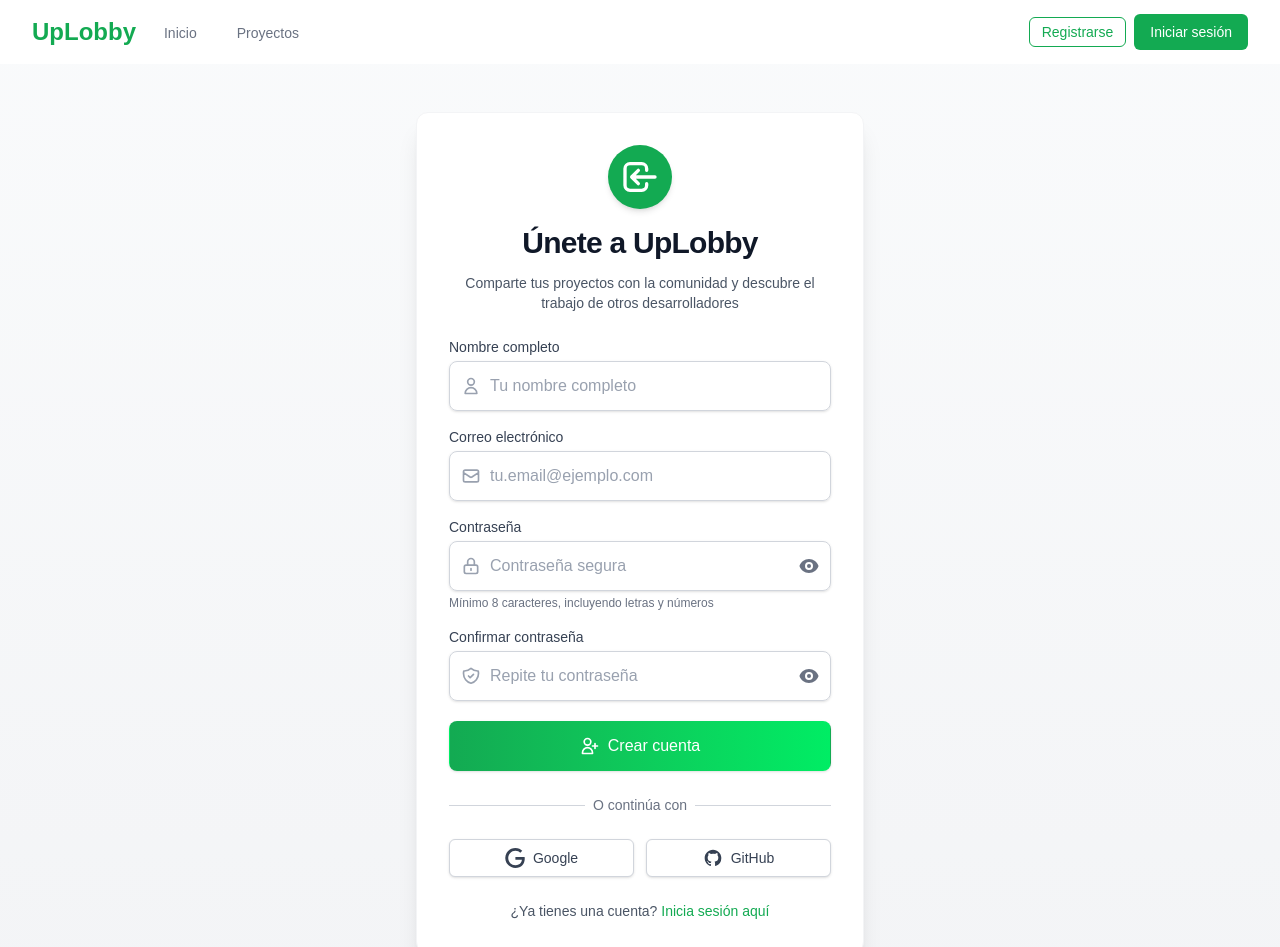
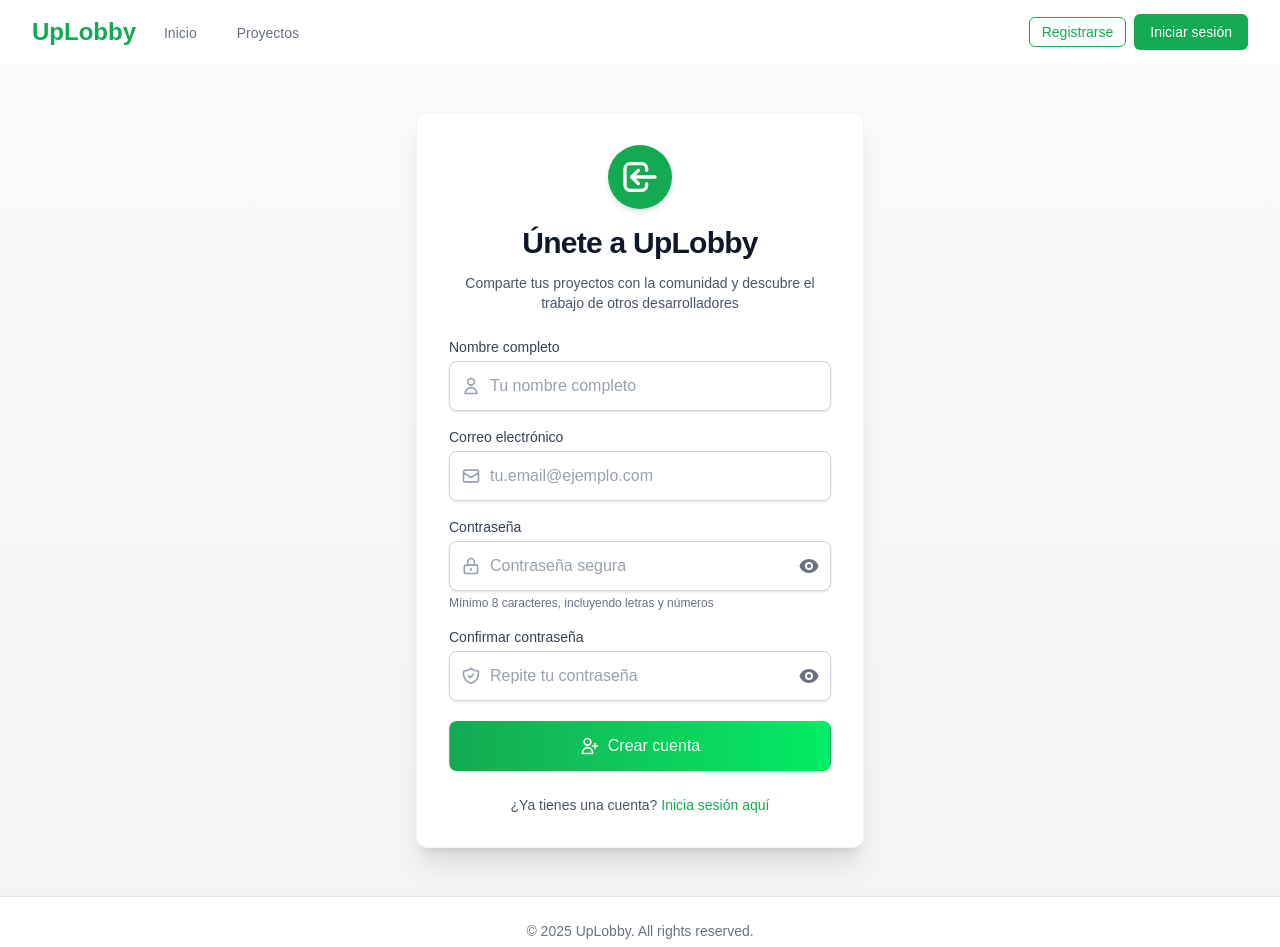
Before and after one commit to jemmdevs/uplobby-v1, a Next.js app: page /auth/signup in a window 1280 px wide. Shown: the top 947 px of the page. Built offline with nearby package versions, Linux system fonts and the light colour scheme; no server answers.

Commit message:
functional 1

```diff
--- a/app/api/admin/users/route.js
+++ b/app/api/admin/users/route.js
@@ -1,6 +1,7 @@
 import { NextResponse } from 'next/server';
 import { connectToDB } from '@/lib/mongodb';
 import User from '@/models/User';
+import Project from '@/models/Project';
 import { withAdmin } from '@/middleware/withAdmin';
 
 // GET - Obtener todos los usuarios
@@ -75,10 +76,34 @@
       return NextResponse.json({ error: 'No se puede eliminar la cuenta de administrador principal' }, { status: 403 });
     }
 
-    // Eliminar el usuario
+    // 1. Eliminar todos los proyectos creados por el usuario
+    const deletedProjects = await Project.deleteMany({ creator: userId });
+
+    // 2. Eliminar todos los comentarios hechos por el usuario en otros proyectos
+    // Buscar proyectos que contienen comentarios del usuario
+    const projectsWithUserComments = await Project.find({ 'comments.author': userId });
+
+    // Para cada proyecto, filtrar los comentarios del usuario
+    for (const project of projectsWithUserComments) {
+      project.comments = project.comments.filter(comment =>
+        comment.author.toString() !== userId.toString()
+      );
+      await project.save();
+    }
+
+    // 3. Eliminar los likes del usuario en proyectos
+    await Project.updateMany(
+      { likes: userId },
+      { $pull: { likes: userId } }
+    );
+
+    // 4. Finalmente, eliminar el usuario
     await User.findByIdAndDelete(userId);
 
-    return NextResponse.json({ message: 'Usuario eliminado correctamente' }, { status: 200 });
+    return NextResponse.json({
+      message: 'Usuario y todo su contenido eliminado correctamente',
+      deletedProjects: deletedProjects.deletedCount
+    }, { status: 200 });
   } catch (error) {
     console.error('Error al eliminar usuario:', error);
     return NextResponse.json({ error: 'Error al eliminar usuario' }, { status: 500 });
--- a/app/auth/signup/page.js
+++ b/app/auth/signup/page.js
@@ -284,43 +284,6 @@
           </div>
         </form>
 
-        {/* Opciones alternativas */}
-        <div className="mt-6">
-          <div className="relative">
-            <div className="absolute inset-0 flex items-center">
-              <div className="w-full border-t border-gray-300 dark:border-gray-700"></div>
-            </div>
-            <div className="relative flex justify-center text-sm">
-              <span className="px-2 bg-white dark:bg-[var(--mongodb-navy)] text-gray-500 dark:text-gray-400">
-                O continúa con
-              </span>
-            </div>
-          </div>
-
-          <div className="mt-6 grid grid-cols-2 gap-3">
-            <button
-              type="button"
-              onClick={() => signIn('google', { callbackUrl: '/projects' })}
-              className="w-full inline-flex justify-center py-2 px-4 border border-gray-300 dark:border-gray-700 rounded-md shadow-sm bg-white dark:bg-gray-800 text-sm font-medium text-gray-700 dark:text-gray-200 hover:bg-gray-50 dark:hover:bg-gray-700 transition-colors duration-200"
-            >
-              <svg className="h-5 w-5" aria-hidden="true" fill="currentColor" viewBox="0 0 24 24">
-                <path d="M12.48 10.92v3.28h7.84c-.24 1.84-.853 3.187-1.787 4.133-1.147 1.147-2.933 2.4-6.053 2.4-4.827 0-8.6-3.893-8.6-8.72s3.773-8.72 8.6-8.72c2.6 0 4.507 1.027 5.907 2.347l2.307-2.307C18.747 1.44 16.133 0 12.48 0 5.867 0 .307 5.387.307 12s5.56 12 12.173 12c3.573 0 6.267-1.173 8.373-3.36 2.16-2.16 2.84-5.213 2.84-7.667 0-.76-.053-1.467-.173-2.053H12.48z" />
-              </svg>
-              <span className="ml-2">Google</span>
-            </button>
-            <button
-              type="button"
-              onClick={() => signIn('github', { callbackUrl: '/projects' })}
-              className="w-full inline-flex justify-center py-2 px-4 border border-gray-300 dark:border-gray-700 rounded-md shadow-sm bg-white dark:bg-gray-800 text-sm font-medium text-gray-700 dark:text-gray-200 hover:bg-gray-50 dark:hover:bg-gray-700 transition-colors duration-200"
-            >
-              <svg className="h-5 w-5" aria-hidden="true" fill="currentColor" viewBox="0 0 24 24">
-                <path fillRule="evenodd" d="M12 2C6.477 2 2 6.484 2 12.017c0 4.425 2.865 8.18 6.839 9.504.5.092.682-.217.682-.483 0-.237-.008-.868-.013-1.703-2.782.605-3.369-1.343-3.369-1.343-.454-1.158-1.11-1.466-1.11-1.466-.908-.62.069-.608.069-.608 1.003.07 1.531 1.032 1.531 1.032.892 1.53 2.341 1.088 2.91.832.092-.647.35-1.088.636-1.338-2.22-.253-4.555-1.113-4.555-4.951 0-1.093.39-1.988 1.029-2.688-.103-.253-.446-1.272.098-2.65 0 0 .84-.27 2.75 1.026A9.564 9.564 0 0112 6.844c.85.004 1.705.115 2.504.337 1.909-1.296 2.747-1.027 2.747-1.027.546 1.379.202 2.398.1 2.651.64.7 1.028 1.595 1.028 2.688 0 3.848-2.339 4.695-4.566 4.943.359.309.678.92.678 1.855 0 1.338-.012 2.419-.012 2.747 0 .268.18.58.688.482A10.019 10.019 0 0022 12.017C22 6.484 17.522 2 12 2z" clipRule="evenodd" />
-              </svg>
-              <span className="ml-2">GitHub</span>
-            </button>
-          </div>
-        </div>
-
         {/* Enlace para iniciar sesión */}
         <div className="text-center mt-4">
           <p className="text-sm text-gray-600 dark:text-gray-400">
```
